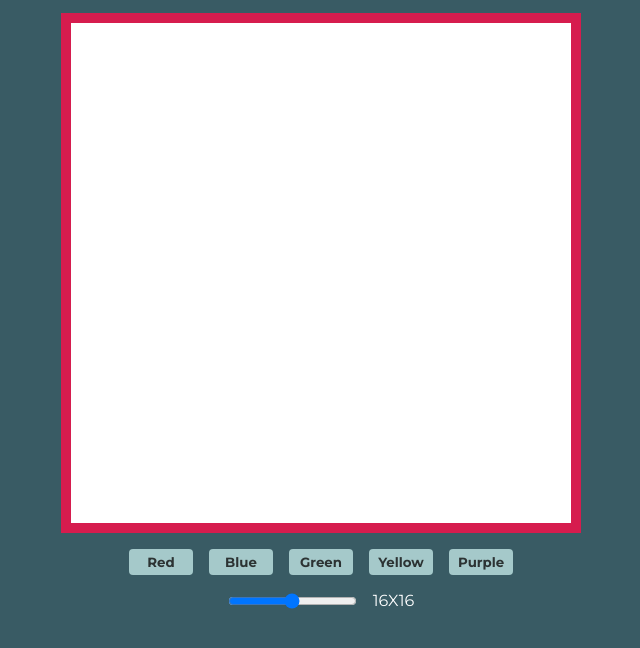
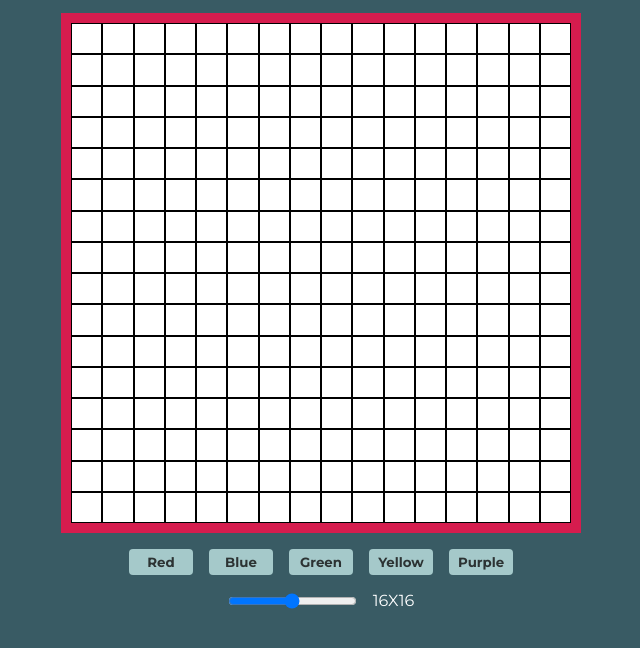
Before and after one commit to clements50/sketch-pad, a plain HTML site: page index.html in a window 1280 px wide. Shown: the part 116-764 px from the top of the page, without its empty margins (319-959 px from the left). Drawn offline with Linux system fonts and the light colour scheme.

Commit message:
create funtion to render tiles

```diff
--- a/css/index.css
+++ b/css/index.css
@@ -16,6 +16,7 @@
     gap: 1rem;
 }
 
+
 .heading {
     color: #E7F6F2;
     font-weight: 900;
@@ -27,6 +28,11 @@
     width: 500px;
     border: 10px solid #D61C4E;
     background: white;
+    display: grid;
+}
+
+.tile {
+    border: 1px solid black;
 }
 
 .controls {
--- a/index.html
+++ b/index.html
@@ -10,8 +10,8 @@
     <link href="https://fonts.googleapis.com/css2?family=Montserrat:wght@400;500;600;700;800;900&display=swap"
         rel="stylesheet">
     <link href="./css/index.css" rel="stylesheet">
+    <script src='./js/index.js' defer></script>
 </head>
-
 <body>
     <div class='container'>
         <h1 class='heading'>Etch A Sketch</h1>
--- a/js/index.js
+++ b/js/index.js
@@ -0,0 +1,9 @@
+const sketchPad = document.querySelector('.sketch-pad');
+sketchPad.style.gridTemplateColumns = 'repeat(16, 1fr)';
+sketchPad.style.gridTemplateRows = 'repeat(16, 1fr)';
+
+for(let i = 0; 256 > i; i++){
+    const tile = document.createElement('div');
+    tile.classList.add('tile');
+    sketchPad.appendChild(tile);
+}
```
